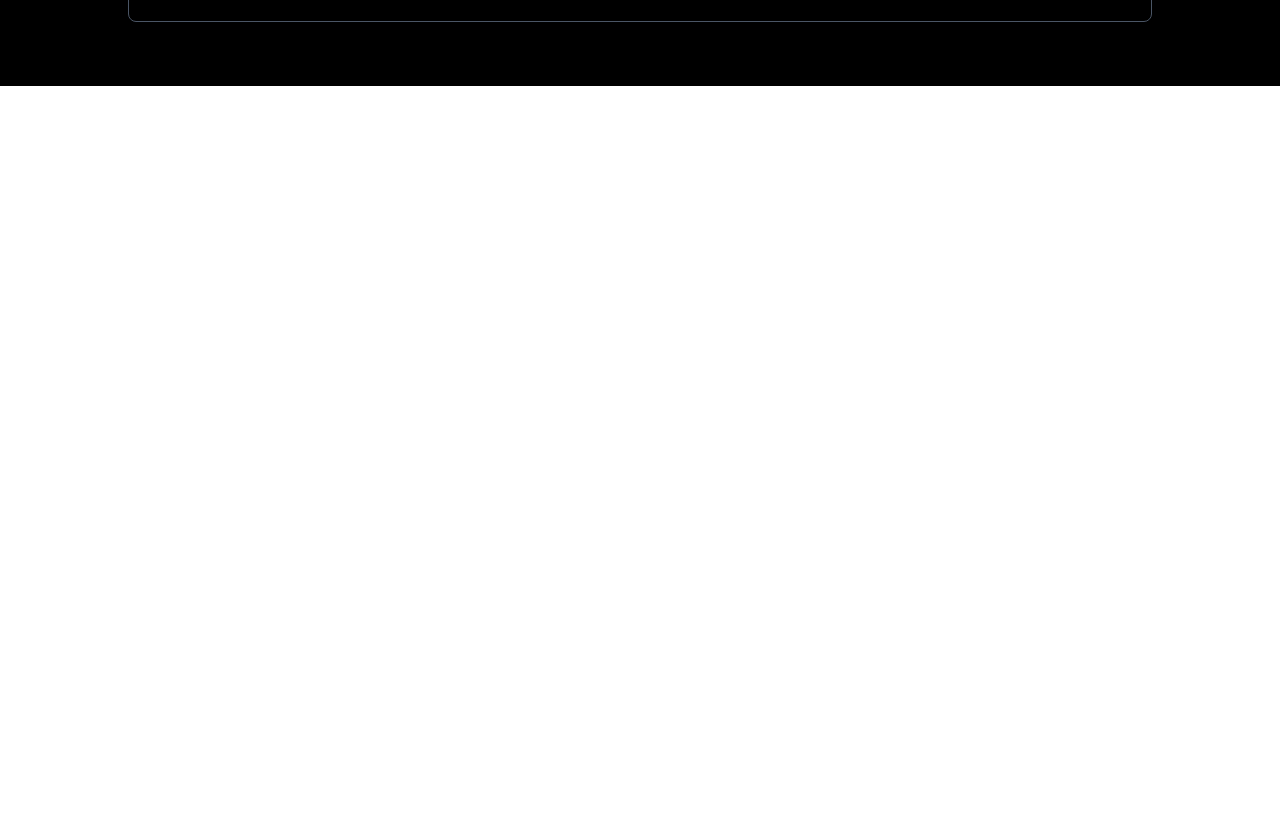
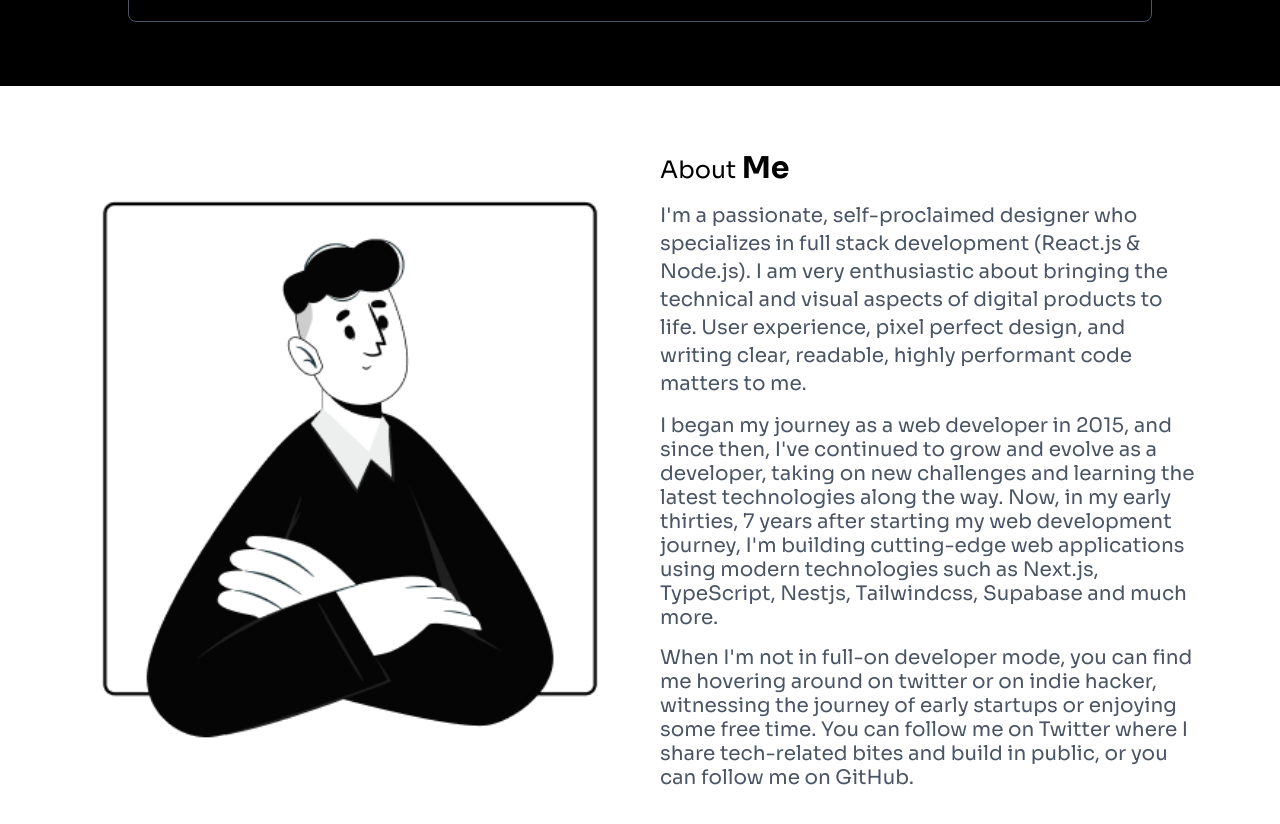
Before and after one commit to raymondhermanikourou-gif/maquette-porfolio, a website: page index.html in a window 1280 px wide. Shown: the part 2113-2937 px from the top of the page. Before the commit the page ends 2199 px from the top, so only its background shows below. Drawn offline with Linux system fonts and the light colour scheme.

Commit message:
ajout section 4 about me

```diff
--- a/index.html
+++ b/index.html
@@ -148,6 +148,29 @@
   </div>
 
 </section>
+<!-- section 4 about me -->
+ <section class="flex flex-col md:flex-row items-center gap-10 px-20 py-16">
+
+  <!-- Image gauche -->
+  <div class="md:w-1/2 flex justify-center">
+    <img src="asset/column.png" class="w-72 md:w-125" />
+  </div>
+
+  <!-- Texte-->
+  <div class="md:w-1/2 flex flex-col gap-4">
+    <h2 class="text-2xl font-normal">About <span class="font-extrabold text-3xl">Me</span></h2>
+    <p class="text-xl text-gray-600">
+      I'm a passionate, self-proclaimed designer who specializes in full stack development (React.js & Node.js). I am very enthusiastic about bringing the technical and visual aspects of digital products to life. User experience, pixel perfect design, and writing clear, readable, highly performant code matters to me.
+    </p>
+    <p class=" text-xl text-gray-600 leading-6">
+      I began my journey as a web developer in 2015, and since then, I've continued to grow and evolve as a developer, taking on new challenges and learning the latest technologies along the way. Now, in my early thirties, 7 years after starting my web development journey, I'm building cutting-edge web applications using modern technologies such as Next.js, TypeScript, Nestjs, Tailwindcss, Supabase and much more.
+    </p>
+    <p class="text-xl text-gray-600 leading-6">
+      When I'm not in full-on developer mode, you can find me hovering around on twitter or on indie hacker, witnessing the journey of early startups or enjoying some free time. You can follow me on Twitter where I share tech-related bites and build in public, or you can follow me on GitHub.
+    </p>
+  </div>
+
+</section>
 
     </main>
   </body>
```
Also changed, not shown: src/style/output.css.
